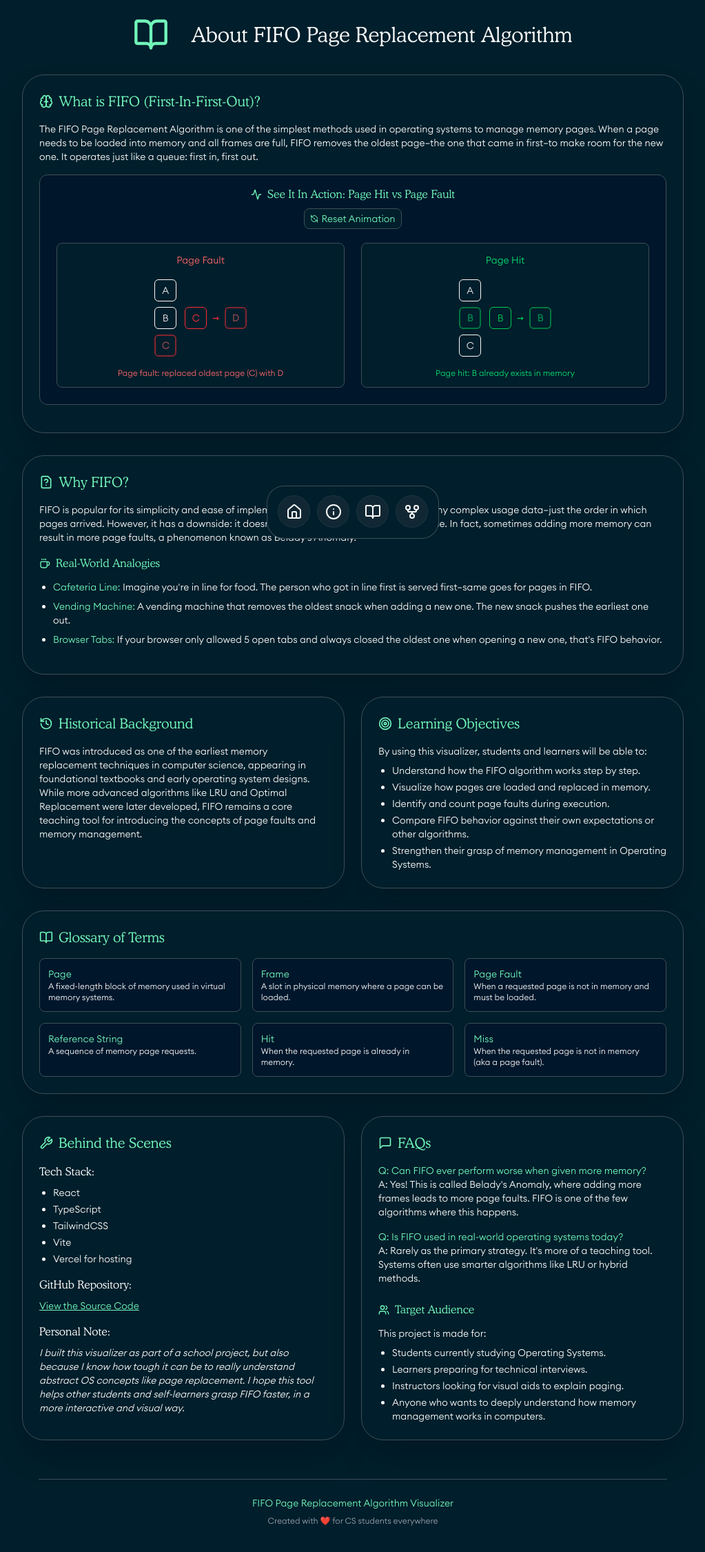
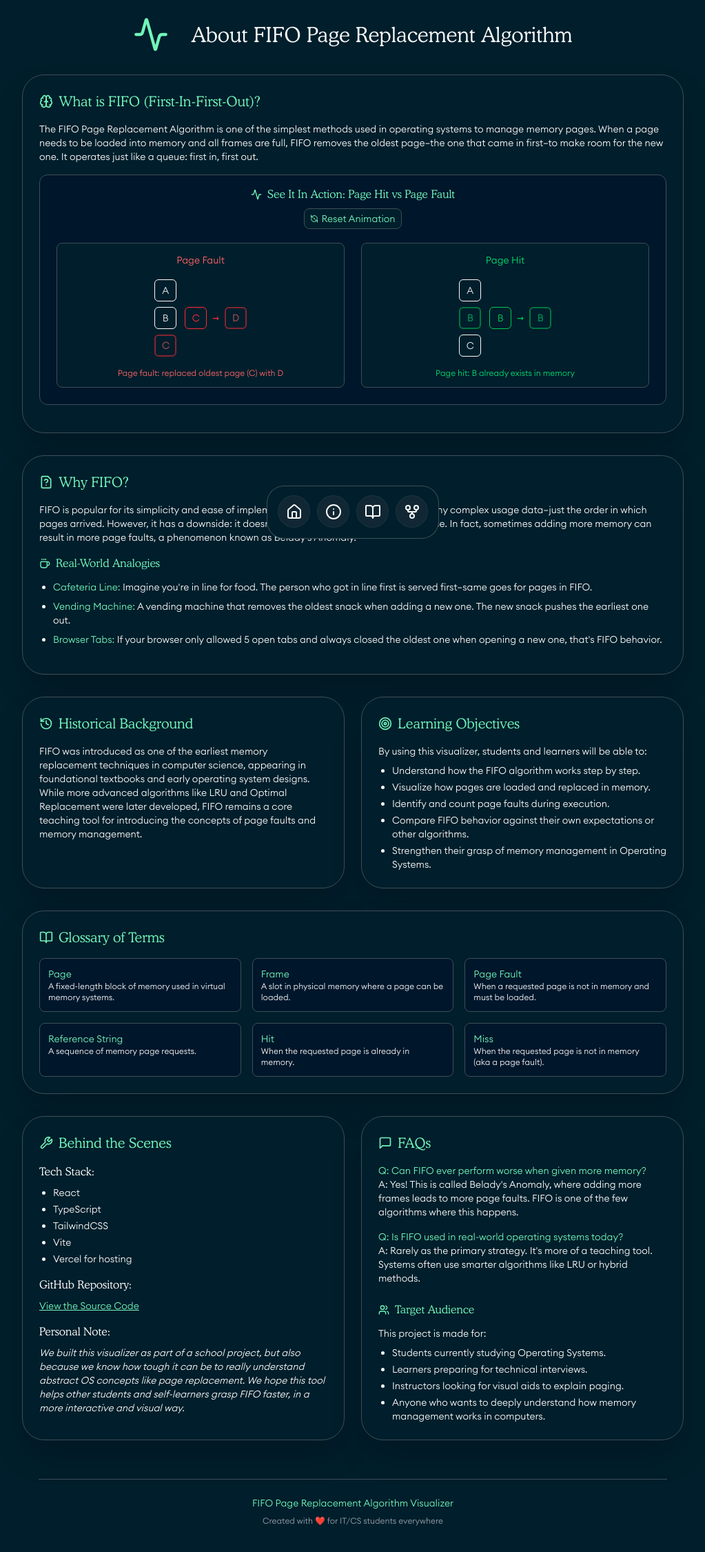
Before and after one commit to AdrianeDriane/FIFOPageReplacementAlgorithm, a React (Vite) app: page /about in a window 1280 px wide. Shown: the top 2250 px of the page at 69% size, without its empty margins (128-1151 px from the left). Built offline with nearby package versions, Linux system fonts and the light colour scheme.

Commit message:
feat: about #3

```diff
--- a/src/About.tsx
+++ b/src/About.tsx
@@ -58,7 +58,7 @@ const About = () => {
   return (
     <div className="flex flex-col items-center justify-center pb-30 sm:pb-30 p-2 sm:p-6 mx-auto bg-[#001e2b] min-h-screen font-mono text-gray-200">
       <h1 className="opacity-0 slide-from-left text-xl sm:text-2xl md:text-3xl cfont-cooper font-normal md:text-center mb-4 sm:mb-8 text-[#f9fbfa] flex flex-col sm:flex-row items-center gap-3 sm:gap-8">
-        <BookOpen className="text-[#71f6ba] h-10 w-10 sm:h-13 sm:w-13" />
+        <Activity className="text-[#71f6ba] h-10 w-10 sm:h-13 sm:w-13" />
         <span className="text-center">About FIFO Page Replacement Algorithm</span>
       </h1>
 
@@ -332,14 +332,14 @@ const About = () => {
             <div className="mb-4">
               <h3 className="text-sm sm:text-base cfont-cooper font-normal mb-2 text-[#f9fbfa]">GitHub Repository:</h3>
               <div className="flex">
-                <a href="https://github.com/AdrianeDriane/FIFOPageReplacementAlgorithm" className="text-[#71f6ba] hover:text-[#8fffd4] text-xs sm:text-sm cfont-euclid underline">View the Source Code</a>
+                <a href="https://github.com/AdrianeDriane/FIFOPageReplacementAlgorithm" target="_blank" className="text-[#71f6ba] hover:text-[#8fffd4] text-xs sm:text-sm cfont-euclid underline">View the Source Code</a>
               </div>
             </div>
             <div>
               <h3 className="text-sm sm:text-base cfont-cooper font-normal mb-2 text-[#f9fbfa]">Personal Note:</h3>
               <p className="text-xs sm:text-sm cfont-euclid text-[#f9fbfa] italic">
-                I built this visualizer as part of a school project, but also because I know how tough it
-                can be to really understand abstract OS concepts like page replacement. I hope this tool
+                We built this visualizer as part of a school project, but also because we know how tough it
+                can be to really understand abstract OS concepts like page replacement. We hope this tool
                 helps other students and self-learners grasp FIFO faster, in a more interactive and visual
                 way.
               </p>
@@ -399,7 +399,7 @@ const About = () => {
               FIFO Page Replacement Algorithm Visualizer
             </p>
             <p className="text-xs cfont-euclid text-gray-400 mt-2">
-              Created with ❤️ for CS students everywhere
+              Created with ❤️ for IT/CS students everywhere
             </p>
           </div>
         </div>
```
